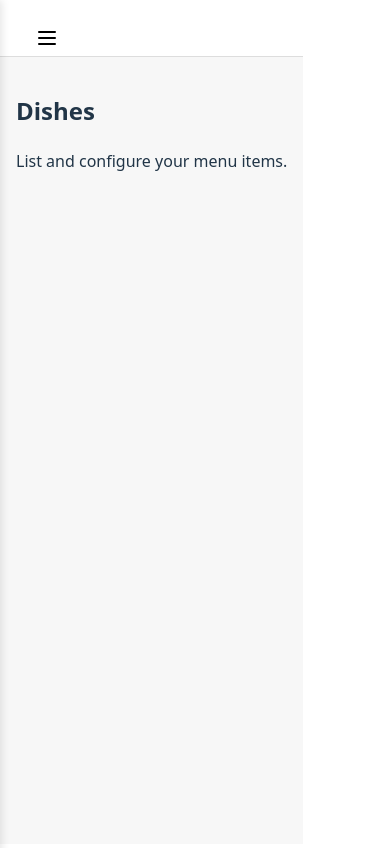
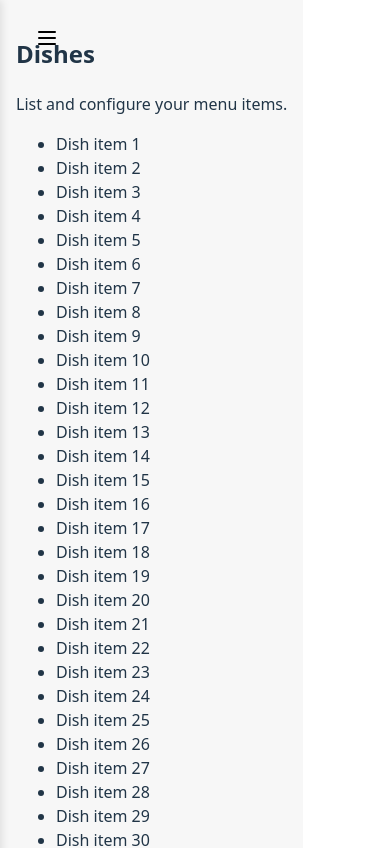
Before and after one commit to askoldas/cafe-dashboard, a React (Vite) app: page /dishes in a window 390 px wide. Shown: the top 848 px of the page. Built offline with nearby package versions, Linux system fonts and the light colour scheme.

Commit message:
desktop layout fix

```diff
--- a/src/layout/DashboardLayout.module.scss
+++ b/src/layout/DashboardLayout.module.scss
@@ -1,30 +1,64 @@
 .layout {
   display: flex;
+  min-height: 100vh;
+}
+
+.navbar {
+  width: 240px;
+  flex-shrink: 0;
   height: 100vh;
-  background: #f7f7f7;
-  position: relative;
+  position: sticky;
+  top: 0;
+  background: #fff;
+  border-right: 1px solid #ddd;
+
+  @media (max-width: 768px) {
+    position: fixed;
+    z-index: 100;
+    transform: translateX(-100%);
+    transition: transform 0.3s ease;
+  }
+}
+
+.open {
+  @media (max-width: 768px) {
+    transform: translateX(0);
+  }
 }
 
 .main {
   flex: 1;
   display: flex;
   flex-direction: column;
-  overflow: hidden;
 }
 
-.topbarSpacer {
+.topbar {
   display: none;
 
   @media (max-width: 768px) {
-    display: block;
-    height: 56px; // match your mobile header height
+    display: flex;
+    align-items: center;
+    height: 56px;
+    padding: 0 1rem;
     background: #fff;
     border-bottom: 1px solid #ddd;
+    z-index: 50;
   }
 }
 
+.menuBtn {
+  background: none;
+  border: none;
+  cursor: pointer;
+  margin-right: 1rem;
+}
+
+.title {
+  font-weight: bold;
+  font-size: 1rem;
+}
+
 .content {
-  flex: 1;
-  overflow-y: auto;
   padding: 1rem;
+  background: #f7f7f7;
 }
--- a/src/layout/Navbar.module.scss
+++ b/src/layout/Navbar.module.scss
@@ -3,10 +3,12 @@
   background: #ffffff;
   border-right: 1px solid #e0e0e0;
   padding: 1rem;
-  height: 100%;
+  height: 100vh;
+  position: sticky;
+  top: 0;
+  overflow-y: auto;
   transition: transform 0.3s ease;
   z-index: 100;
-  position: relative;
 
   @media (max-width: 768px) {
     position: fixed;
@@ -23,6 +25,7 @@
     transform: translateX(0);
   }
 }
+
 
 .mobileToggle {
   display: none;
--- a/src/pages/DishesPage.jsx
+++ b/src/pages/DishesPage.jsx
@@ -1,8 +1,16 @@
 const DishesPage = () => {
+  const dummyItems = Array.from({ length: 50 }, (_, i) => `Dish item ${i + 1}`)
+
   return (
     <div>
       <h2>Dishes</h2>
       <p>List and configure your menu items.</p>
+
+      <ul>
+        {dummyItems.map((item, index) => (
+          <li key={index}>{item}</li>
+        ))}
+      </ul>
     </div>
   )
 }
```
